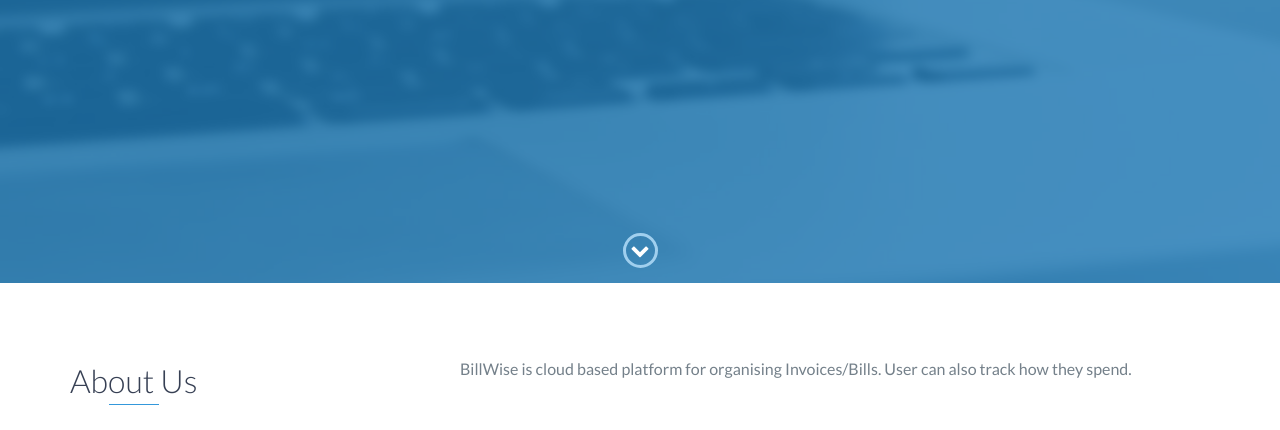
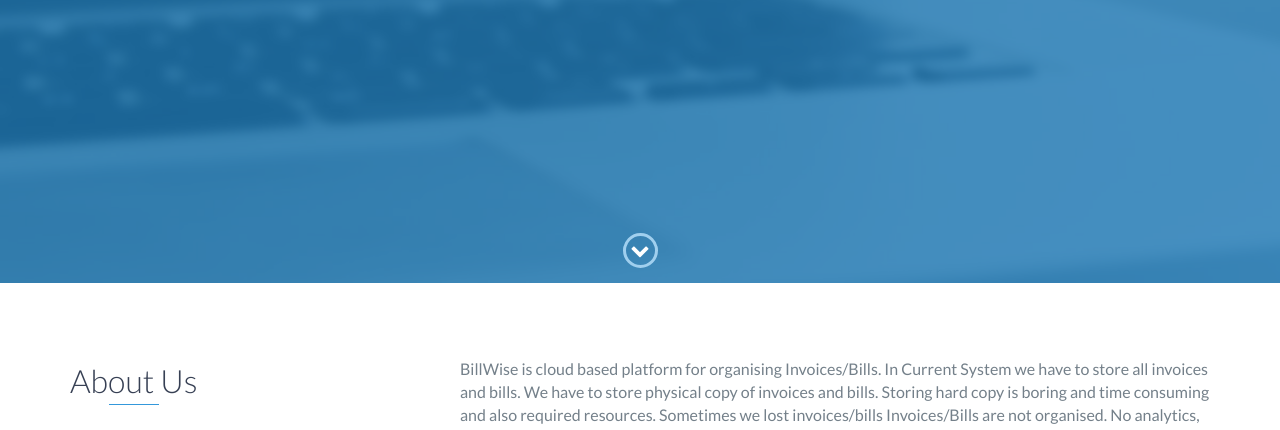
Before and after one commit to tufanProtocol/tufanProtocol.github.io, a website: page index.html in a window 1280 px wide. Shown: the part 517-947 px from the top of the page. Drawn offline with nearby package versions, Linux system fonts and the light colour scheme.

Commit message:
change about us

```diff
--- a/index.html
+++ b/index.html
@@ -77,7 +77,13 @@
                 </div>
                 <div class="col-md-8">
                     <p>
-                        BillWise is cloud based platform for organising Invoices/Bills. User can also track how they spend.
+                        BillWise is cloud based platform for organising Invoices/Bills.
+In Current System we have to store all invoices and bills. We have to store physical copy of invoices and bills. Storing hard copy is boring and time consuming and also required resources.
+ Sometimes we lost invoices/bills
+Invoices/Bills are not organised. No analytics, how you spend or invest your money.
+At the end of financial year, we have to submit all invoices/bills to our accountant for compiling our statements. At that time finding all invoices and bills is very boring and time consuming process.
+ Invoices and Bills are from different media files. We often get invoices and bills in different media files. From brick and mortar store, we get hard copy. From some online purchase, we get pdf file. Store like brand-factory, send us an message for invoices link.
+ During income-tx filing sometimes, we forget some of our expense that we can fall under ITR excemption.
                     </p>
                 </div>
             </div>
```
